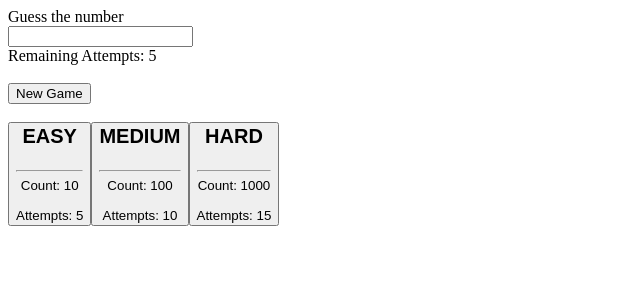
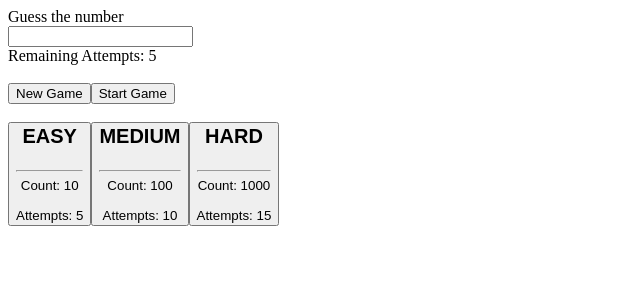
Before and after one commit to CrazySession/guessthenumber, a React (Create React App) app: page / in a window 1280 px wide. Shown: the top 300 px of the page, without its empty margins (0-640 px from the left). Built offline with nearby package versions, Linux system fonts and the light colour scheme.

Commit message:
added Start Game Button

```diff
--- a/src/components/NavBar.js
+++ b/src/components/NavBar.js
@@ -4,7 +4,9 @@ import Difficulties from './Difficulties';
 const NavBar = () => {
     return(
         <div>
-            <button>New Game</button><br/><br/>
+            <button>New Game</button>
+            <button>Start Game</button>
+            <br/><br/>
             <Difficulties   />
         </div>
     )
```
